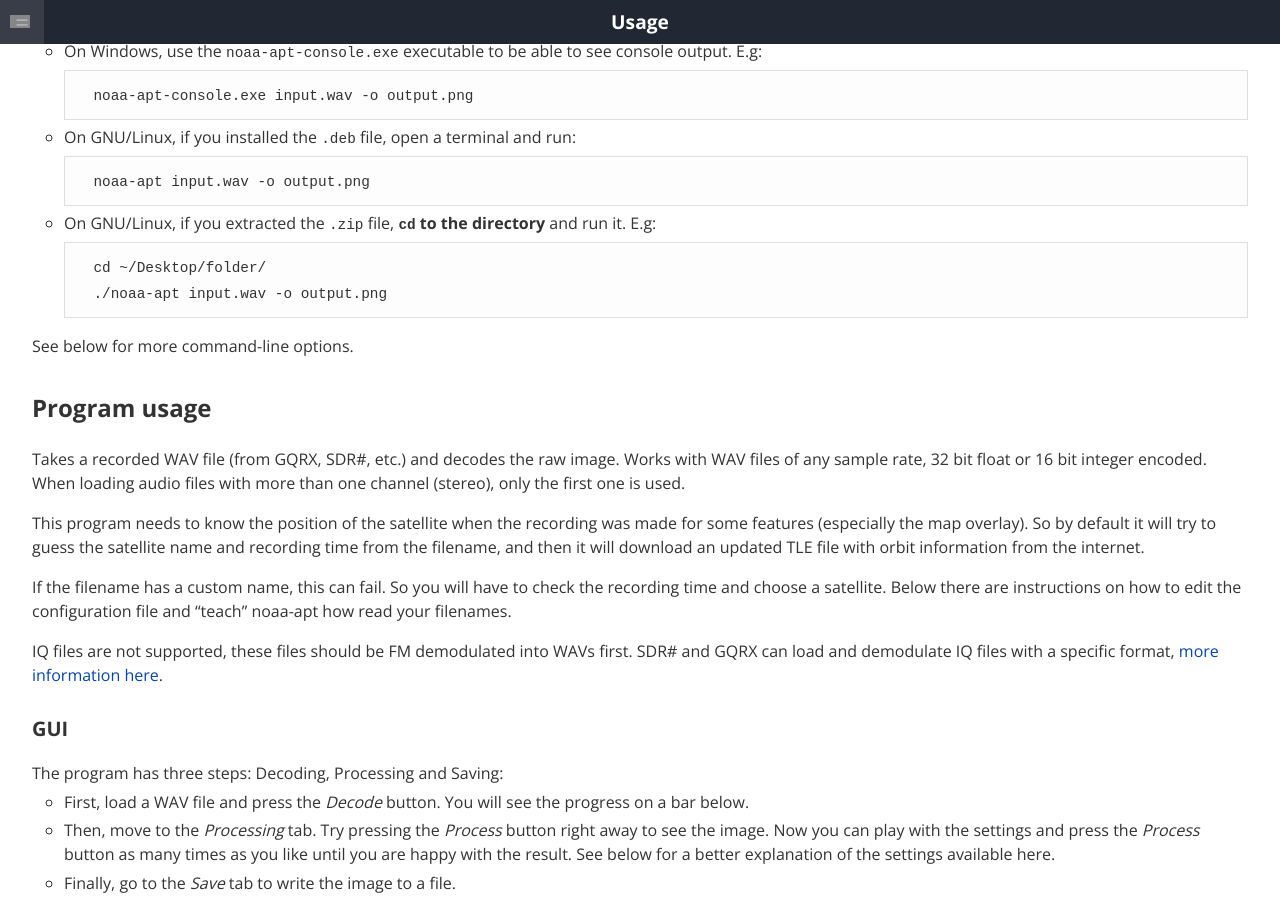
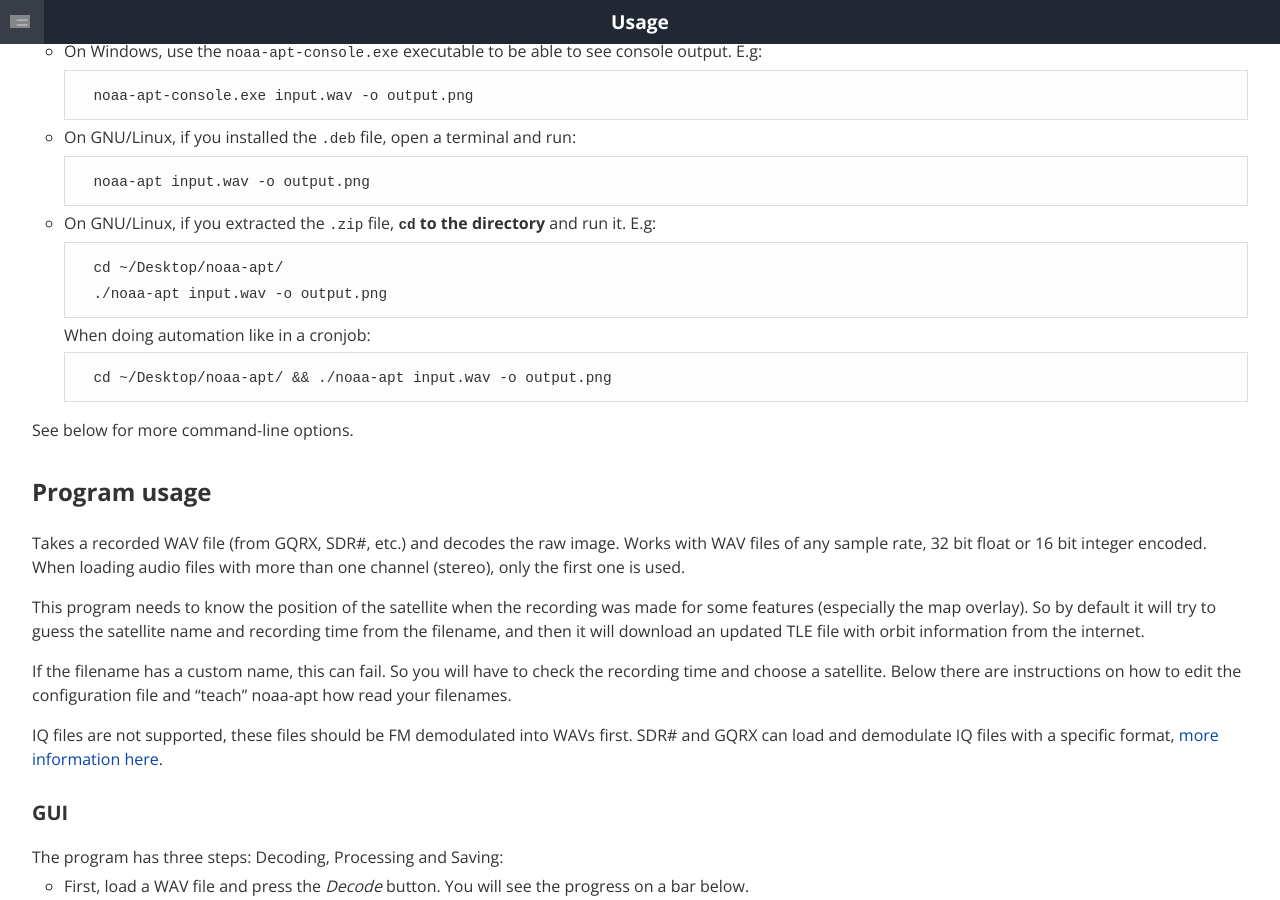
Before and after one commit to martinber/noaa-apt, a Jekyll site: the page built from docs/usage.md, in a window 1280 px wide and 900 px high, scrolled down 1367 px. Built offline with Jekyll 4.4.1, drawn with Linux system fonts in a browser that asks for light colours.

Commit message:
Instructions for cronjob

````diff
--- a/docs/usage.md
+++ b/docs/usage.md
@@ -55,9 +55,16 @@ input filename as an option.
     run it. E.g:
 
     ```
-    cd ~/Desktop/folder/
+    cd ~/Desktop/noaa-apt/
     ./noaa-apt input.wav -o output.png
     ```
+
+    When doing automation like in a cronjob:
+
+    ```
+    cd ~/Desktop/noaa-apt/ && ./noaa-apt input.wav -o output.png
+    ```
+
 
 See below for more command-line options.
 
````
